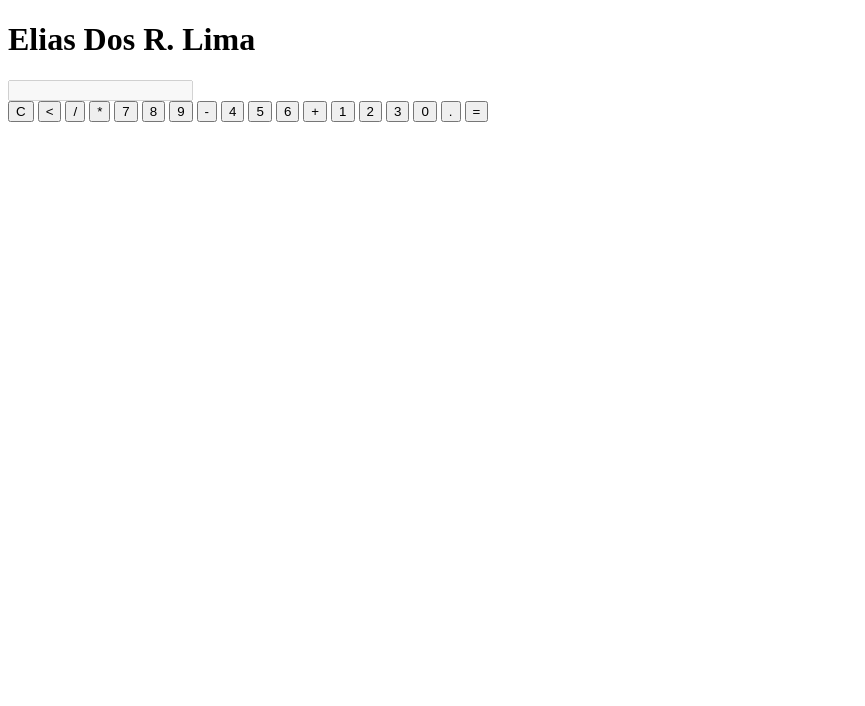
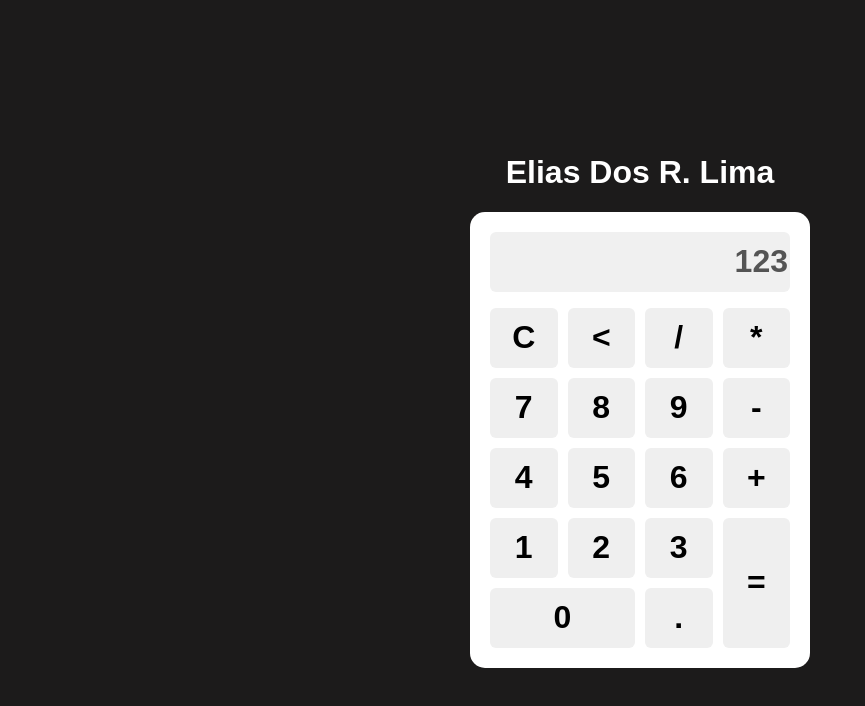
Before and after one commit to eliasdosreis/calculadora-1.0, a plain HTML site: page index.html in a window 1280 px wide. Shown: the whole page, without its empty margins (0-865 px from the left). Drawn offline with Linux system fonts and the light colour scheme.

Commit message:
Estilizando calculadora css

```diff
--- a/index.html
+++ b/index.html
@@ -9,7 +9,7 @@
 <body>
     <h1>Elias Dos R. Lima</h1>
     <div class="calculator">
-        <input type="text" disabled id="display">
+        <input type="text" disabled id="display" value="123">
         <div class="box-button">
             <button>C</button>
             <button>&lt;</button>
@@ -26,9 +26,9 @@
             <button>1</button>
             <button>2</button>
             <button>3</button>
-            <button>0</button>
+            <button class="btn-zero">0</button>
             <button>.</button>
-            <button>=</button>
+            <button class="btn-result">=</button>
         </div>
     </div>
 </body>
--- a/style.css
+++ b/style.css
@@ -0,0 +1,65 @@
+body{
+    display: flex;
+    flex-direction: column;
+    justify-content: center;
+    align-items: center;
+    height: 100vh;
+    margin: 0;
+    padding: 0;
+    font-family: Arial, Helvetica, sans-serif;
+    background-color: #1c1b1b;
+
+}
+
+h1{
+    color: #fff;
+}
+
+.calculator{
+    background-color: #fff;
+    width: 300px;
+    border-radius: 15px;
+    padding: 20px;
+}
+
+#display{
+    width: 100%;
+    box-sizing: border-box;
+    height: 60px;
+    border: none;
+    border-radius: 6px;
+    background-color: #f0f0f0;
+    text-align: right;
+    font-weight: 900;
+    font-size: 2em;
+    margin-bottom: 16px;
+}
+.box-button{
+    display: grid;
+    grid-template-columns: 1fr 1fr 1fr 1fr;
+    grid-template-rows: 1fr 1fr 1fr 1fr 1fr;
+    gap: 10px;
+}
+
+button{
+    border: none;
+    height: 60px;
+    border-radius: 6px;
+    font-size: 2em;
+    font-weight: 900;
+    transition: .4s;
+}
+button:hover{
+    background-color: #e1e1e1;
+    cursor: pointer;
+    transition: .4s;
+}
+
+.btn-zero{
+    grid-column: 1 / 3;
+}
+.btn-result{
+    grid-row: 4 / 6 ;
+    height: 100%;
+    grid-column: 4;
+}
```
